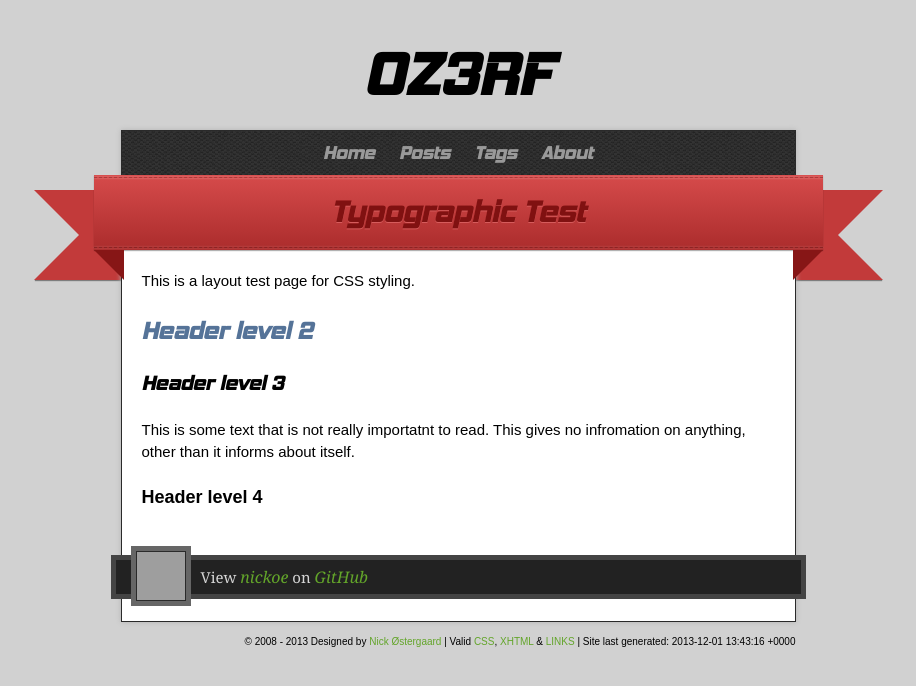
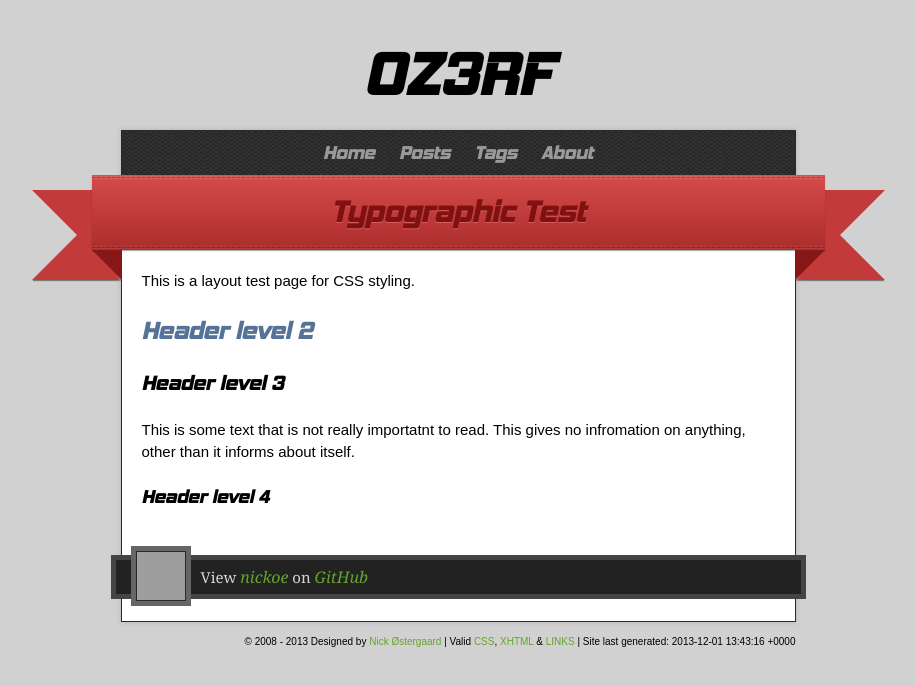
Before and after one commit to nickoe/nickoe.github.io, a Jekyll site: the page built from _posts/2013-12-01-typographic-test.md, in a window 1280 px wide. Shown: the top 686 px of the page, without its empty margins (182-1098 px from the left). Built offline with Jekyll 4.4.1, drawn with Linux system fonts in a browser that asks for light colours; grey boxes are pictures that could not be loaded.

Commit message:
Fix ribbon size

```diff
--- a/stylesheets/fancy.css
+++ b/stylesheets/fancy.css
@@ -1,6 +1,6 @@
 @import url("fonts/hemi-head.css");
 
-h1, h2, h3 {
+h1, h2, h3, h4, h4, h4, h4 {
 	font-family: hemi-head, sans-serif;
 }
 
@@ -37,9 +37,9 @@
 http://www.w3cplus.com/css3/pure-css3-ribbons
 */
 #ribbon-13 {
-	width: 729px;
+	width: 733px;
 	 position: relative;
-	left: -48px;
+	left: -50px;
 	 text-align: center;
 	 font-size: 30px!important;
 	 font-weight: bold;
```
